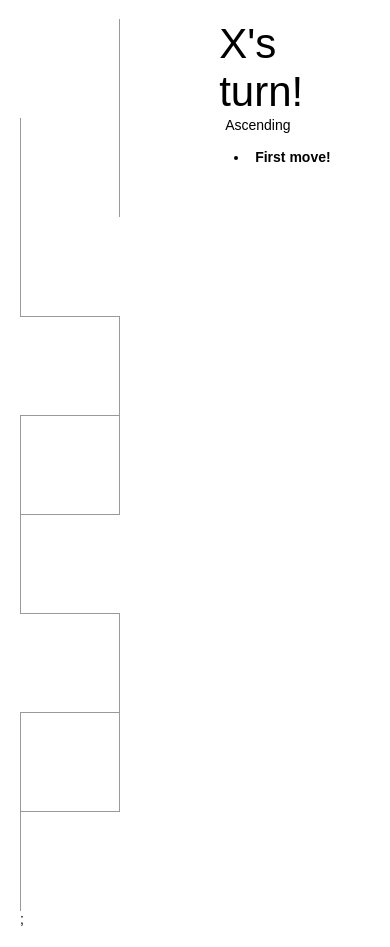
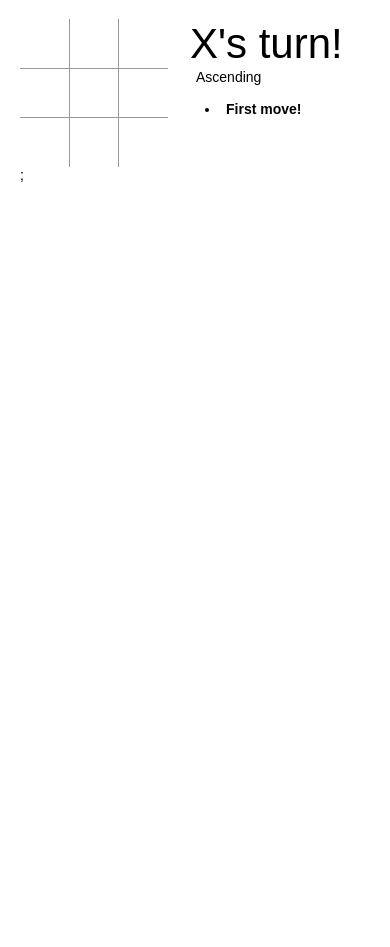
Before and after one commit to taylorchasewhite/Tic-Tac-Toes-Xs-Os---React-Walkthrough, a React app: page / in a window 390 px wide. After the commit the page ends 844 px from the top, so only its background shows below. Built offline with nearby package versions, Linux system fonts and the light colour scheme; what webfontloader would draw is missing.

Commit message:
Support Mobile

```diff
--- a/src/index.css
+++ b/src/index.css
@@ -1,6 +1,11 @@
 body {
 	font: 14px "Thasadith", Futura, sans-serif;
 	margin: 20px;
+}
+
+#root {
+	width:50%;
+	margin: 0 auto;
 }
 
 button {
@@ -67,6 +72,11 @@ ol, ul {
 .game-info {
 	margin-left: 20px;
 	width:250px;
+	min-width: 150px;
+}
+
+.game-board {
+	min-width: 300px;
 }
 
 .game-turn {
@@ -89,3 +99,28 @@ ol, ul {
 .winner {
 	color:#69c300;
 }
+
+
+@media only screen and (max-width: 600px) {
+	#root {
+		width:100%;
+	}
+	.square {
+		background: #fff;
+		border: 1px solid #999;
+		float: left;
+		font-size: 50px;
+		font-weight: bold;
+		line-height: 50px;
+		height: 50px;
+		margin-right: -1px;
+		margin-top: -1px;
+		padding: 0;
+		text-align: center;
+		width: 50px;
+	}
+
+	.game-board {
+		min-width: 150px;
+	}
+}
```
